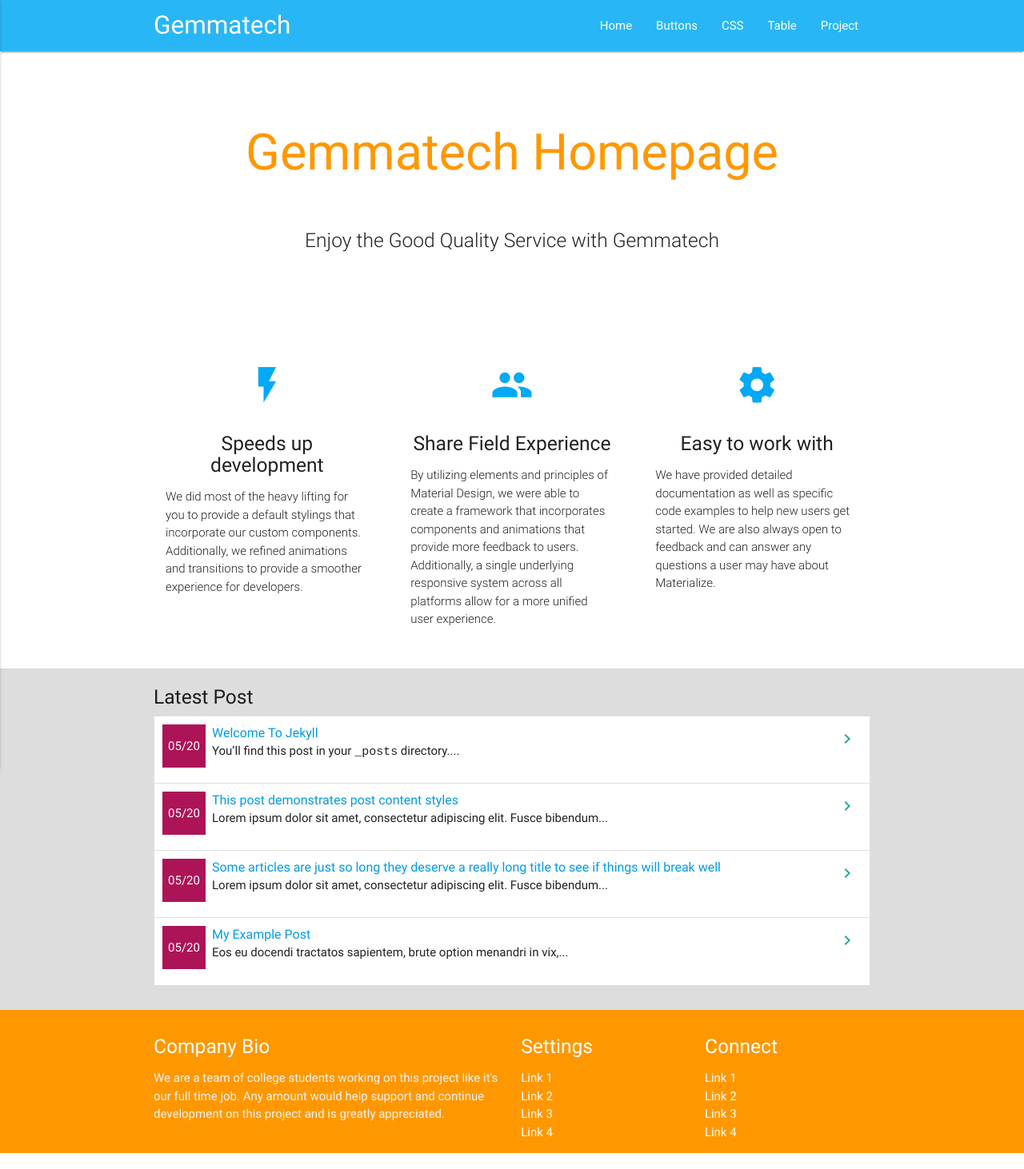
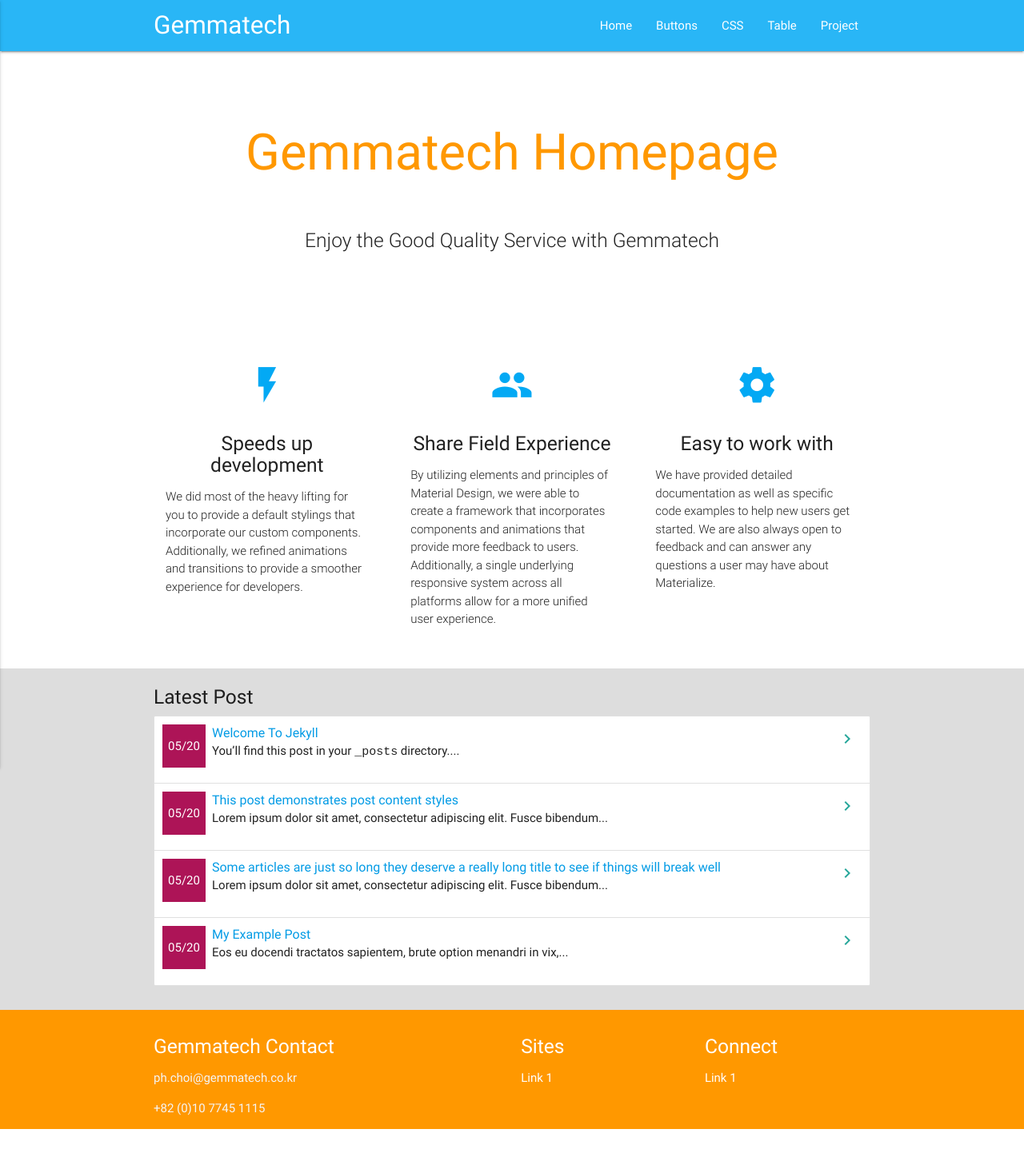
Before and after one commit to gemmatech/gemmatech.github.io, a Jekyll site: the page built from index.md, in a window 1280 px wide. Shown: the whole page at 80% size. Built offline with Jekyll 4.4.1, drawn with Linux system fonts in a browser that asks for light colours; after the commit the page ends 1432 px from its top, so only the background shows below that.

Commit message:
Update footer.html

```diff
--- a/_includes/footer.html
+++ b/_includes/footer.html
@@ -2,25 +2,20 @@
     <div class="container">
       <div class="row">
         <div class="col l6 s12">
-          <h5 class="white-text">Company Bio</h5>
-          <p class="grey-text text-lighten-4">We are a team of college students working on this project like it's our full time job. Any amount would help support and continue development on this project and is greatly appreciated.</p>
+          <h5 class="white-text">Gemmatech Contact</h5>
+          <p class="grey-text text-lighten-4">ph.choi@gemmatech.co.kr  </p>
+          <p class="grey-text text-lighten-4">+82 (0)10 7745 1115 </p>
         </div>
         <div class="col l3 s12">
-          <h5 class="white-text">Settings</h5>
+          <h5 class="white-text">Sites</h5>
           <ul>
             <li><a class="white-text" href="#!">Link 1</a></li>
-            <li><a class="white-text" href="#!">Link 2</a></li>
-            <li><a class="white-text" href="#!">Link 3</a></li>
-            <li><a class="white-text" href="#!">Link 4</a></li>
           </ul>
         </div>
         <div class="col l3 s12">
           <h5 class="white-text">Connect</h5>
           <ul>
             <li><a class="white-text" href="#!">Link 1</a></li>
-            <li><a class="white-text" href="#!">Link 2</a></li>
-            <li><a class="white-text" href="#!">Link 3</a></li>
-            <li><a class="white-text" href="#!">Link 4</a></li>
           </ul>
         </div>
       </div>
```
